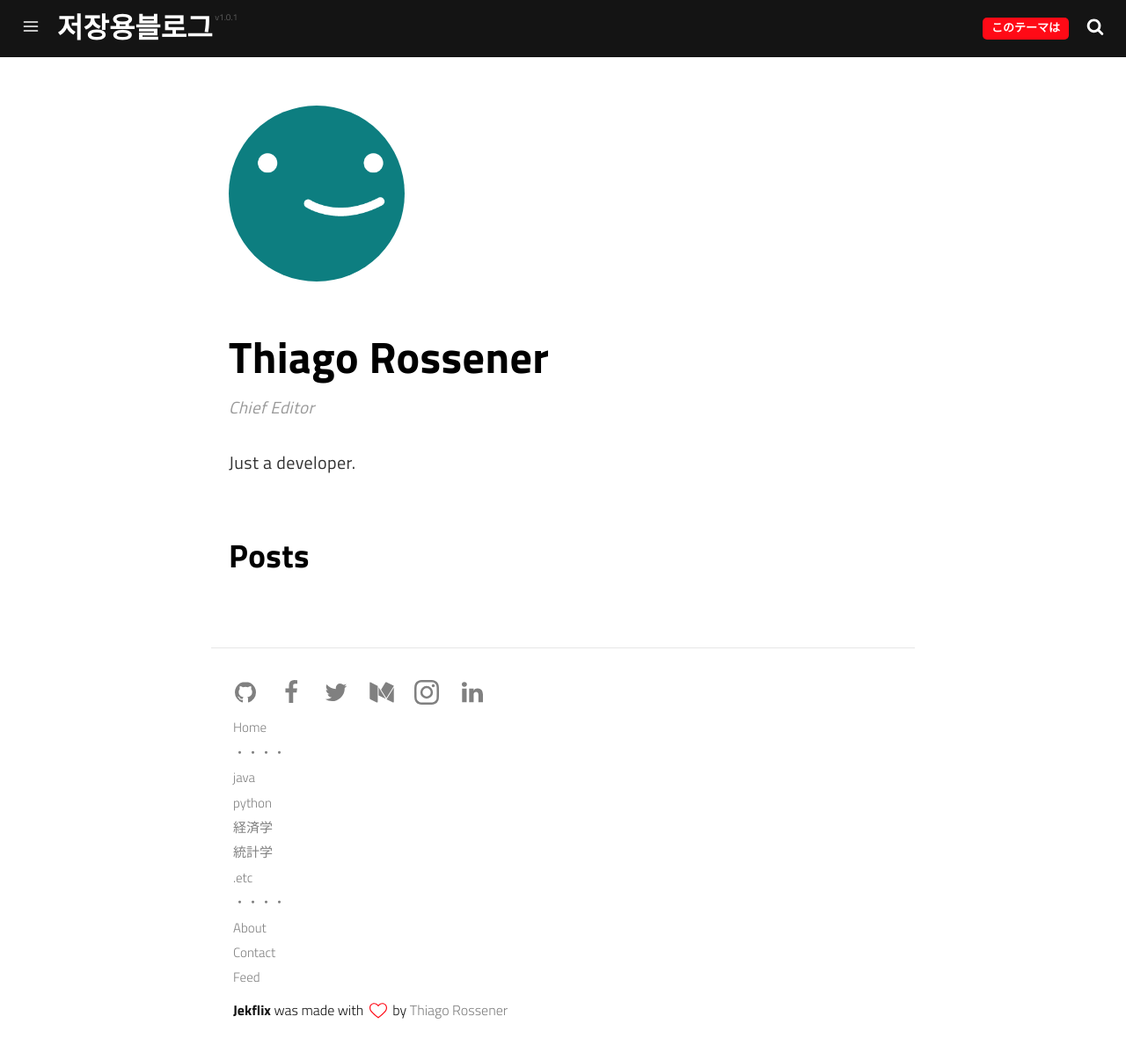
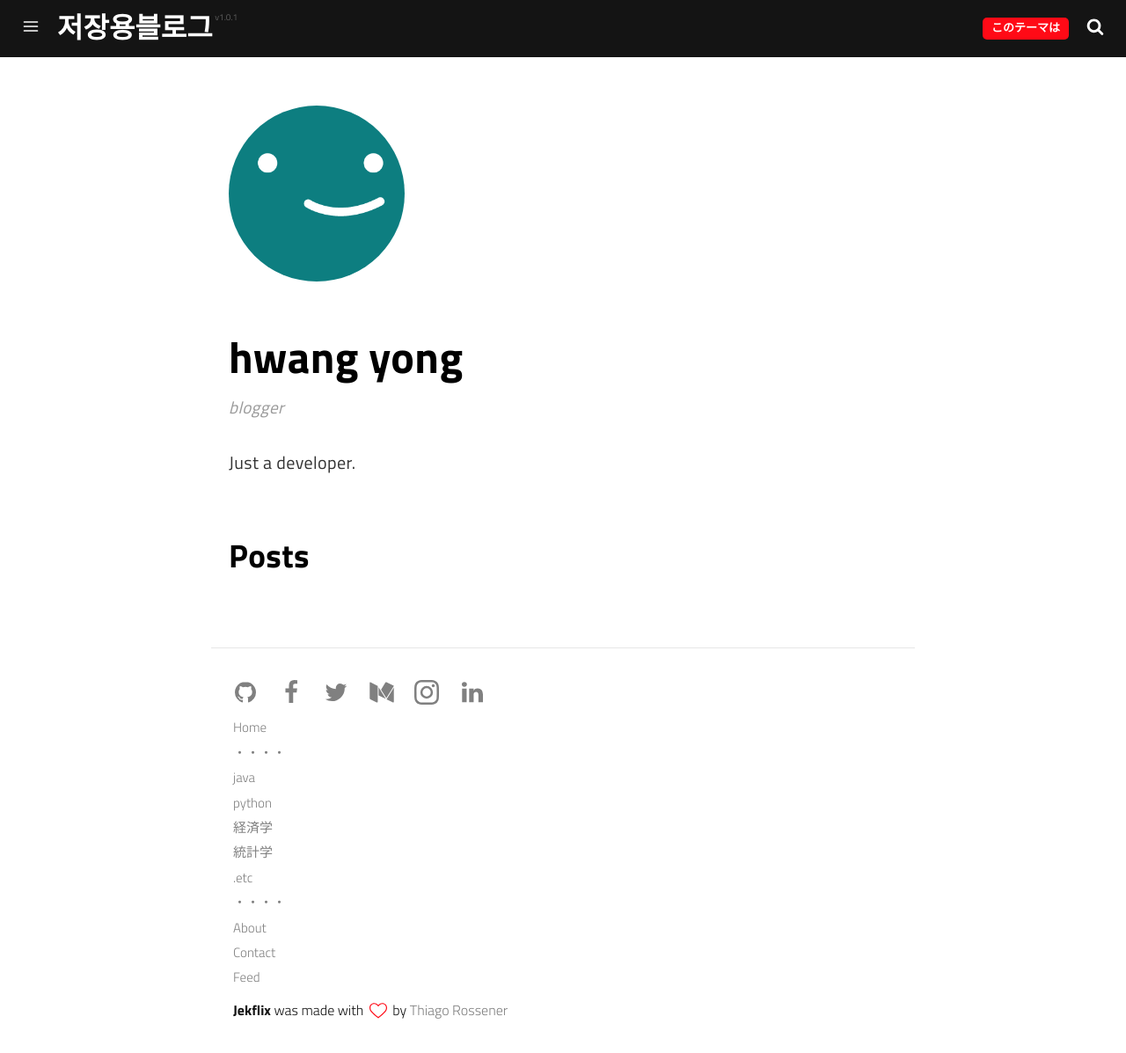
Before and after one commit to HwangYong88/HwangYong88.github.io, a Jekyll site: the page built from _authors/thiagorossener.md, in a window 1280 px wide and 1197 px high. Shown: the whole window at 88% size. Built offline with Jekyll 4.4.1, drawn with Linux system fonts in a browser that asks for light colours; a script that is not in the unit is left out.

Commit message:
초기화 3.7

```diff
--- a/_authors/thiagorossener.md
+++ b/_authors/thiagorossener.md
@@ -1,14 +1,14 @@
 ---
 layout: author
 photo: /assets/img/uploads/profile.png
-name: thiagorossener
-display_name: Thiago Rossener
-position: Chief Editor
+name: hwang yong
+display_name: hwang yong
+position: blogger
 bio: Just a developer.
-github_username: thiagorossener
-facebook_username: thiagorossener
-twitter_username: thiagorossener
-instagram_username: thiagorossener
-linkedin_username: thiagorossener
-medium_username: thiagorossener
+github_username: hwang yong
+facebook_username: hwang yong
+twitter_username: hwang yong
+instagram_username: hwang yong
+linkedin_username: hwang yong
+medium_username: hwang yong
 ---
```
